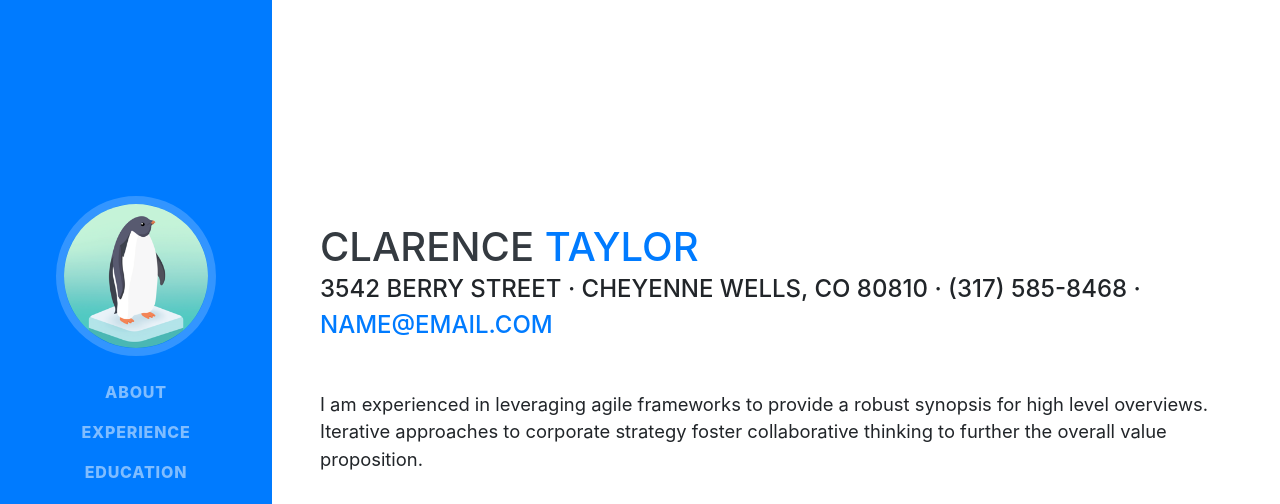
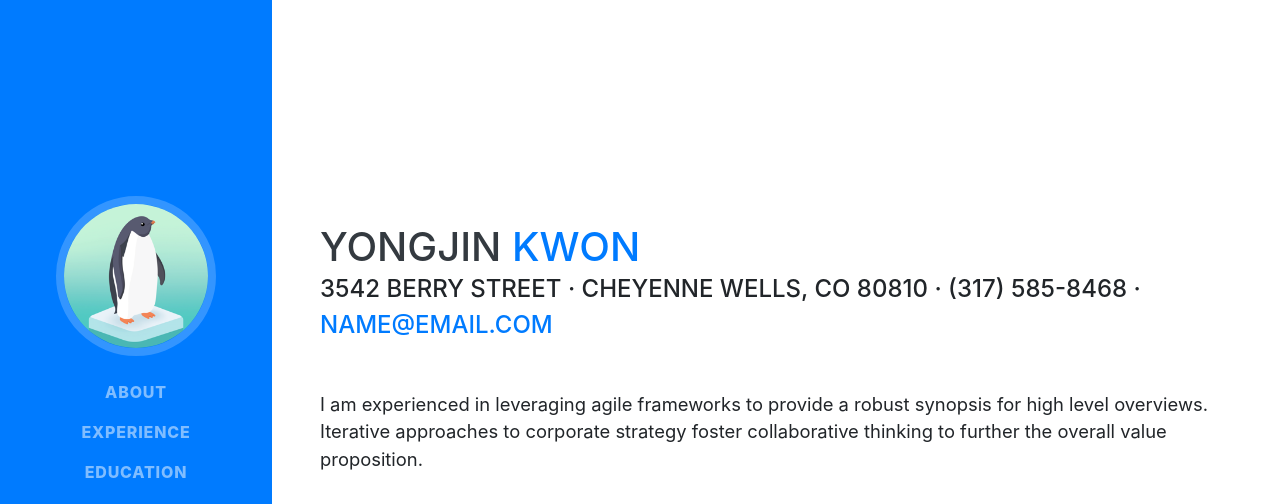
Before and after one commit to starkwon/portpolio, a website with bundled scripts: page index.html in a window 1280 px wide. Shown: the top 504 px of the page. Built offline with nearby package versions, Linux system fonts and the light colour scheme; a web font is replaced by a local one.

Commit message:
Update index.html

```diff
--- a/index.html
+++ b/index.html
@@ -63,8 +63,8 @@
 
     <section class="resume-section p-3 p-lg-5 d-flex align-items-center" id="about">
       <div class="w-100">
-        <h1 class="mb-0">Clarence
-          <span class="text-primary">Taylor</span>
+        <h1 class="mb-0">YONGJIN
+          <span class="text-primary">KWON</span>
         </h1>
         <div class="subheading mb-5">3542 Berry Street · Cheyenne Wells, CO 80810 · (317) 585-8468 ·
           <a href="mailto:name@email.com">name@email.com</a>
```
